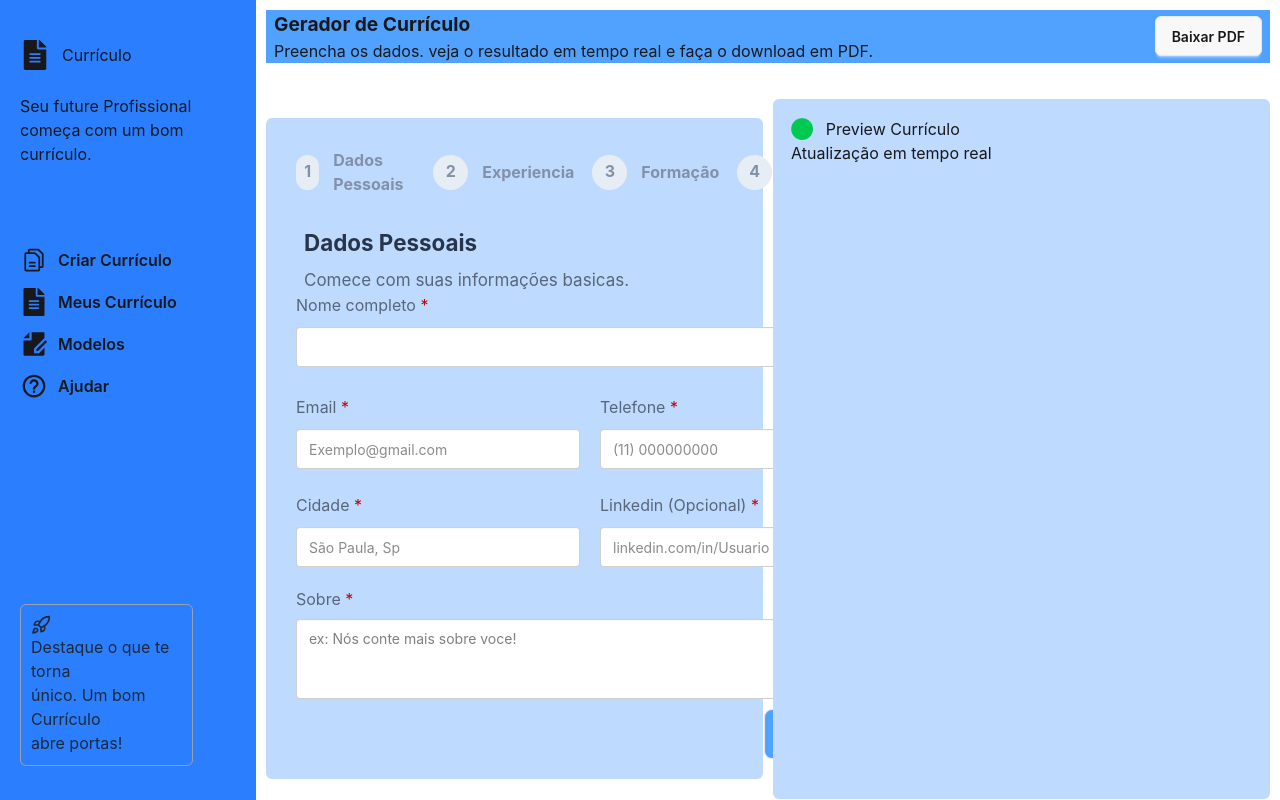
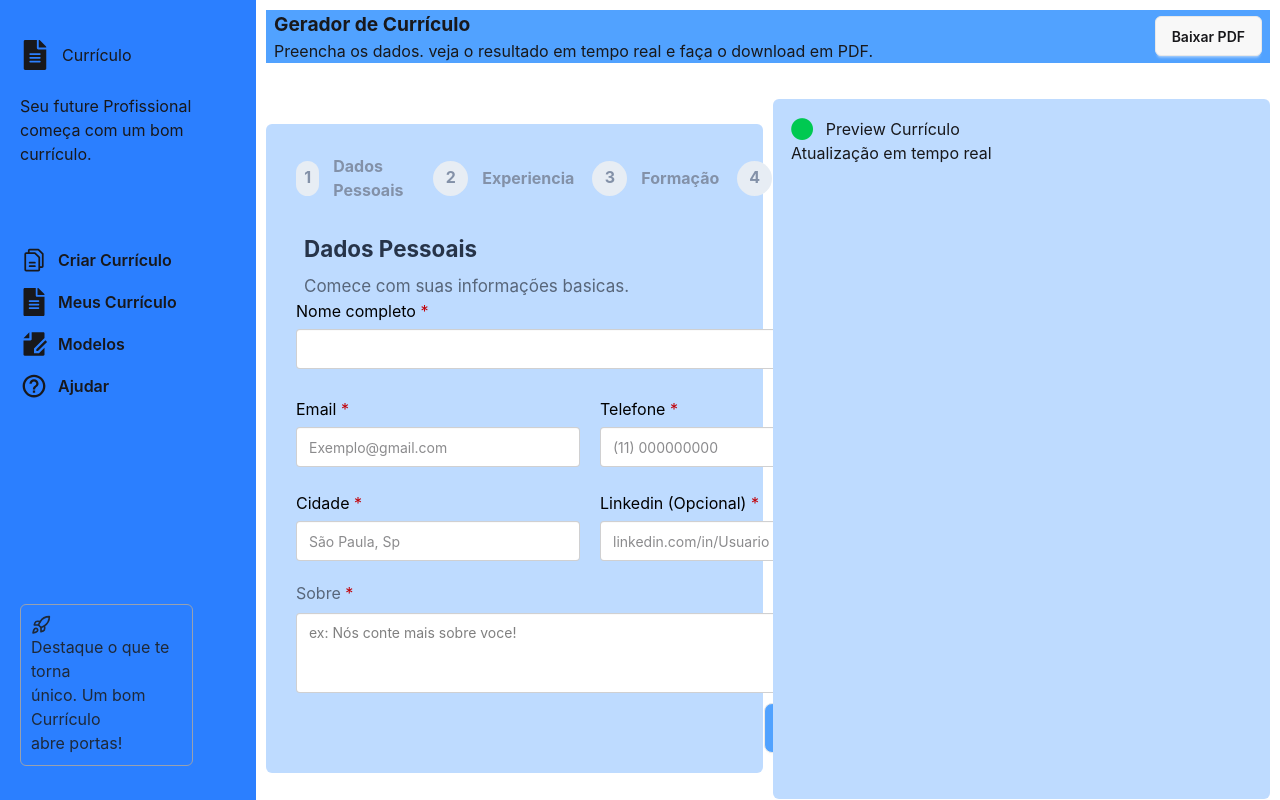
Before and after one commit to ItaloDev-Marcelo/Curriculo_Pro2, a React (Vite) app: page / in a window 1280 px wide. Built offline with nearby package versions, Linux system fonts and the light colour scheme.

Commit message:
feat: adicionando novas propriedades para InputBlock

```diff
--- a/src/components/InputBlock.tsx
+++ b/src/components/InputBlock.tsx
@@ -1,11 +1,11 @@
 import type { InputBlockType } from "./types/Inputs"
 
-const InputBlock = ({errors,register,title, name, placeholder, type, style}:InputBlockType) => {
+const InputBlock = ({errors,register,title, name, placeholder, type, style, errorStyle}:InputBlockType) => {
   return (
-     <div className={`flex flex-col ${style}`}>
-                 <label className="pb-2.5 text-[#58667a]">{title} <span className='text-red-700'>*</span></label>
+     <div className={`flex flex-col relative ${style}`}>
+                 <label className="pb-1.5 text-black">{title} <span className='text-red-700'>*</span></label>
                  <input type={type} {...register(name)} placeholder={placeholder} className="input w-full" />
-                 {errors[name]?.message && <span className='text-red-700'>{errors[name]?.message}</span>}
+                 {errors[name]?.message && <span className={`text-red-700 absolute ${errorStyle} `}>{errors[name]?.message}</span>}
     </div>
   )
 }
```
